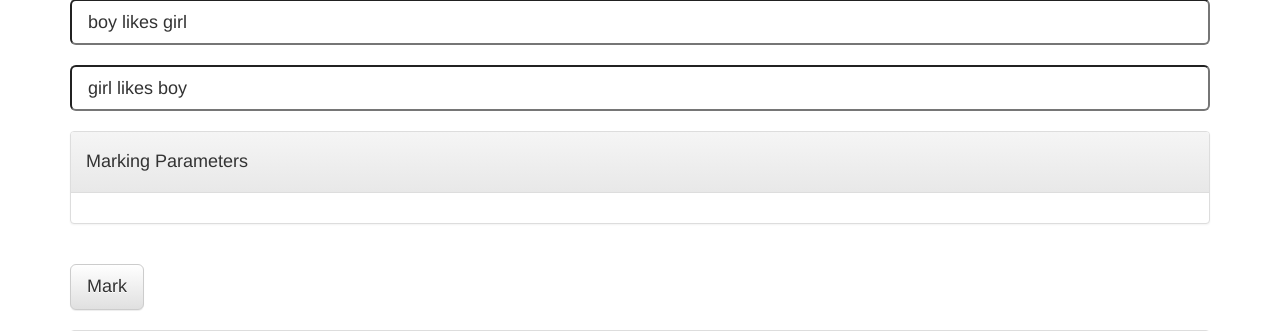
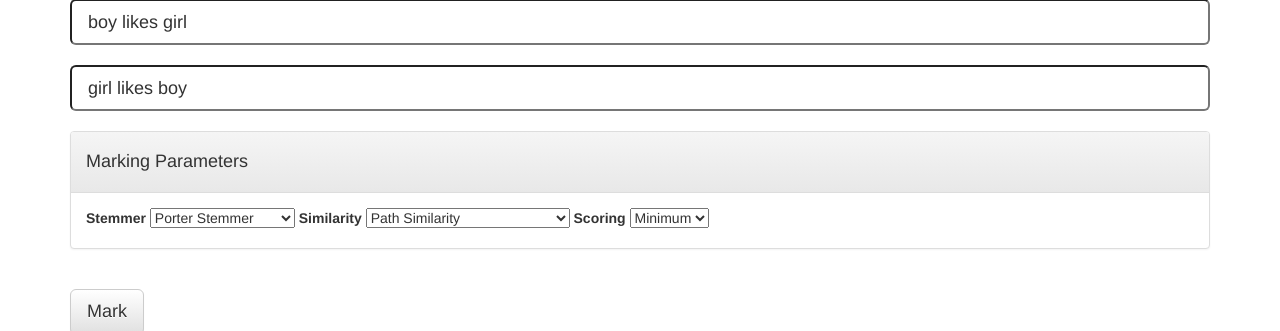
Before and after one commit to caninemwenja/ftm, a Python web app: template templates/index.html in a window 1280 px wide. Shown: the part 138-469 px from the top of the page. Run offline with Jinja, Linux system fonts and the light colour scheme; the template is opened without the code that fills it, so the values that code supplies are empty.

Commit message:
Add stemmer, similarity, scoring choices

```diff
--- a/static/js/app.js
+++ b/static/js/app.js
@@ -11,6 +11,29 @@
 marker.controller('DemoController', function($scope){
     $scope.teacher = "boy likes girl";
     $scope.student = "girl likes boy";
+
+    $scope.stemmers = [
+        { label: 'Porter Stemmer', value: 'porter'},
+        { label: 'Lancaster Stemmer', value: 'lancaster'},
+    ]
+
+    $scope.similarities = [
+        { value: 'path', label: "Path Similarity" },
+        { value: 'wup', label: 'Wu-Palmer Similarity' },
+        { value: 'lch', label: 'Leacock-Chodorow Similarity'},
+        { value: 'res', label: 'Resnik Similarity'},
+        { value: 'jcn', label: 'Jiang-Conrath Similarity'},
+        { value: 'lin', label: 'Lin Similarity'}
+    ]
+
+    $scope.scorers = [
+        { value: 'min', label: 'Minimum'},
+        { value: 'mean', label: 'Mean'},
+    ]
+
+    $scope.stemmer = $scope.stemmers[0];
+    $scope.similarity = $scope.similarities[0];
+    $scope.scoring = $scope.scorers[0];
 
     sock.onopen = function(){
         console.log("Connection opened");
@@ -35,7 +58,10 @@
 
         var data = {
             'teacher': $scope.teacher,
-            'student': $scope.student
+            'student': $scope.student,
+            'stemmer': $scope.stemmer.value,
+            'similarity': $scope.similarity.value,
+            'scoring': $scope.scoring.value
         }
 
         sock.send(JSON.stringify(data));
--- a/templates/index.html
+++ b/templates/index.html
@@ -41,7 +41,17 @@
                     <h4>Marking Parameters</h4>
                 </div>
                 <div class="panel-body">
+                    <label>Stemmer</label>
+                    <select id="stemmer" ng-model="stemmer" ng-options="opt as opt.label for opt in stemmers">
+                    </select>
 
+                    <label>Similarity</label>
+                    <select id="similarity" ng-model="similarity" ng-options="opt as opt.label for opt in similarities">
+                    </select>
+
+                    <label>Scoring</label>
+                    <select id="scoring" ng-model="scoring" ng-options="opt as opt.label for opt in scorers">
+                    </select>
                 </div>
             </div>
         </div>
--- a/utils.py
+++ b/utils.py
@@ -93,4 +93,7 @@
 
 
 def similarity(sense1, sense2, option="path"):
-    return sim(sense1, sense2, option)
+    if sense1 and sense2:
+        return sim(sense1, sense2, option)
+
+    return None
```
Also changed, not shown: server.py (+8 -4 lines).
